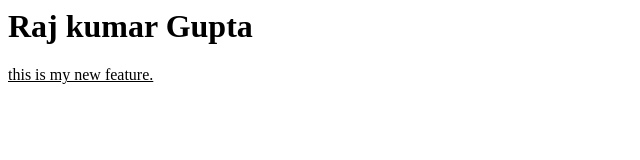
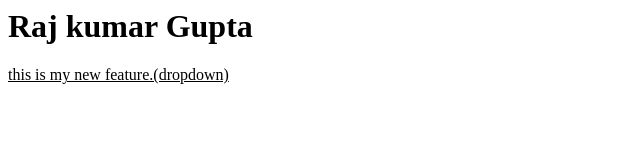
Before and after one commit to Rajnitrrcse/localrepo, a plain HTML site: page index.html in a window 1280 px wide. Shown: the whole page, without its empty margins (0-640 px from the left). Drawn offline with Linux system fonts and the light colour scheme.

```diff
--- a/index.html
+++ b/index.html
@@ -1,2 +1,2 @@
 <h1>Raj kumar Gupta</h1>
-<u>this is my new feature.</u>
+<u>this is my new feature.(dropdown)</u>
```
